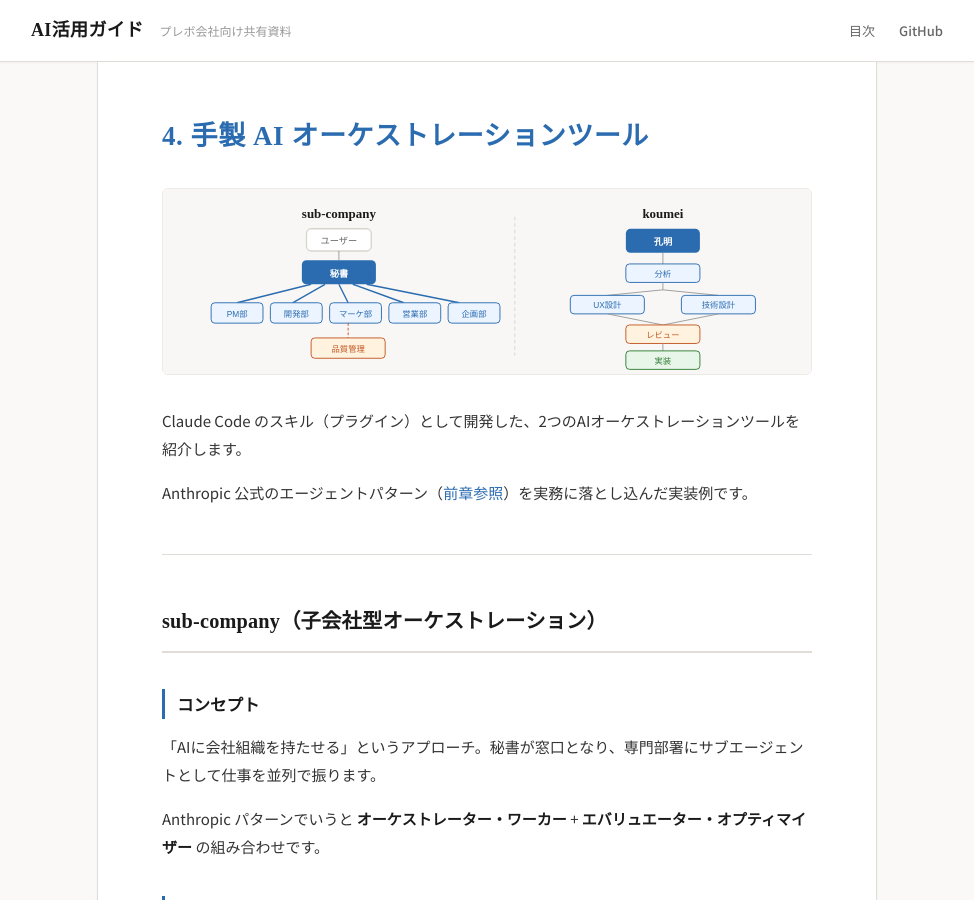
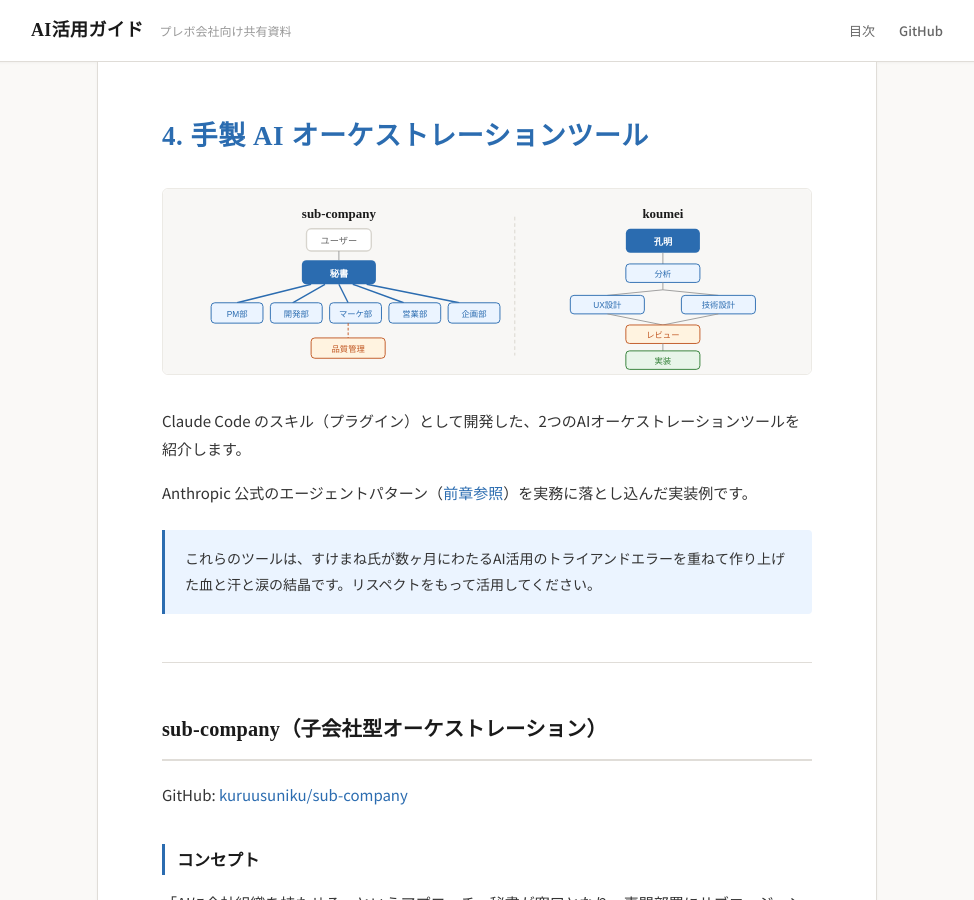
Before and after one commit to kuruusuniku/sharing, a Jekyll site: the page built from 04-custom-orchestration.md, in a window 1280 px wide and 900 px high. Shown: the whole window, without its empty margins (153-1127 px from the left). Built offline with Jekyll 4.4.1, drawn with Linux system fonts in a browser that asks for light colours; some of the changed text lies outside the part shown.

Commit message:
4章にGitHubリポジトリURLと作者メッセージを追加
- sub-company: kuruusuniku/sub-company
- koumei: kuruusuniku/koumei
- すけまね氏の数ヶ月のトライアンドエラーの結晶である旨を記載

Co-Authored-By: Claude Opus 4.6 (1M context) <noreply@anthropic.com>

```diff
--- a/04-custom-orchestration.md
+++ b/04-custom-orchestration.md
@@ -11,9 +11,13 @@ Claude Code のスキル（プラグイン）として開発した、2つのAI
 
 Anthropic 公式のエージェントパターン（[前章参照](02-agent-patterns)）を実務に落とし込んだ実装例です。
 
+> これらのツールは、すけまね氏が数ヶ月にわたるAI活用のトライアンドエラーを重ねて作り上げた血と汗と涙の結晶です。リスペクトをもって活用してください。
+
 ---
 
 ## sub-company（子会社型オーケストレーション）
+
+GitHub: [kuruusuniku/sub-company](https://github.com/kuruusuniku/sub-company)
 
 ### コンセプト
 
@@ -109,6 +113,8 @@ Anthropic パターンでいうと **オーケストレーター・ワーカー*
 
 ## koumei（設計フェーズ向けオーケストレーション）
 
+GitHub: [kuruusuniku/koumei](https://github.com/kuruusuniku/koumei)
+
 ### コンセプト
 
 諸葛孔明をモチーフにした、**品質重視**の階層型AI開発チーム。設計フェーズに特化し、段階的なワークフローと品質ゲートで確実な成果物を生み出します。
```
